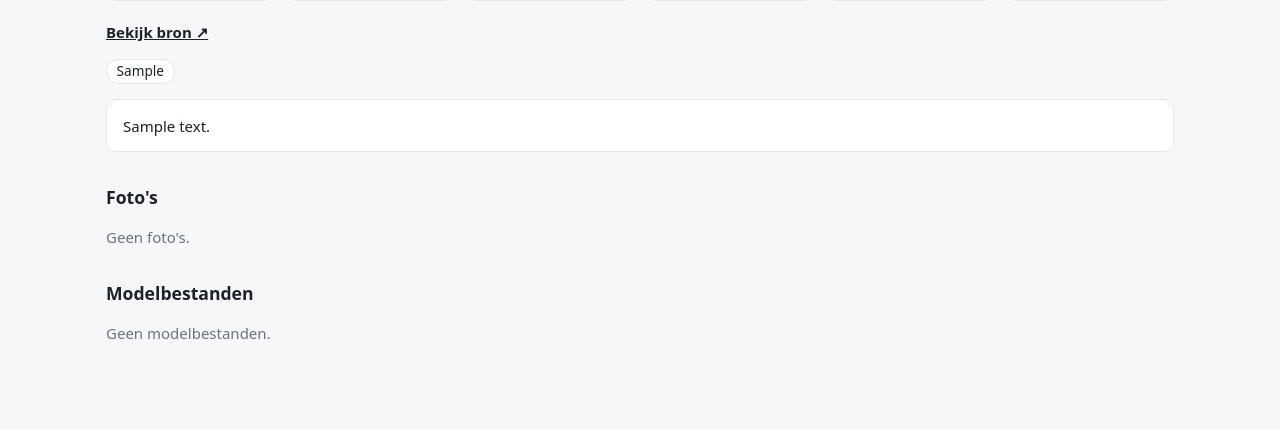
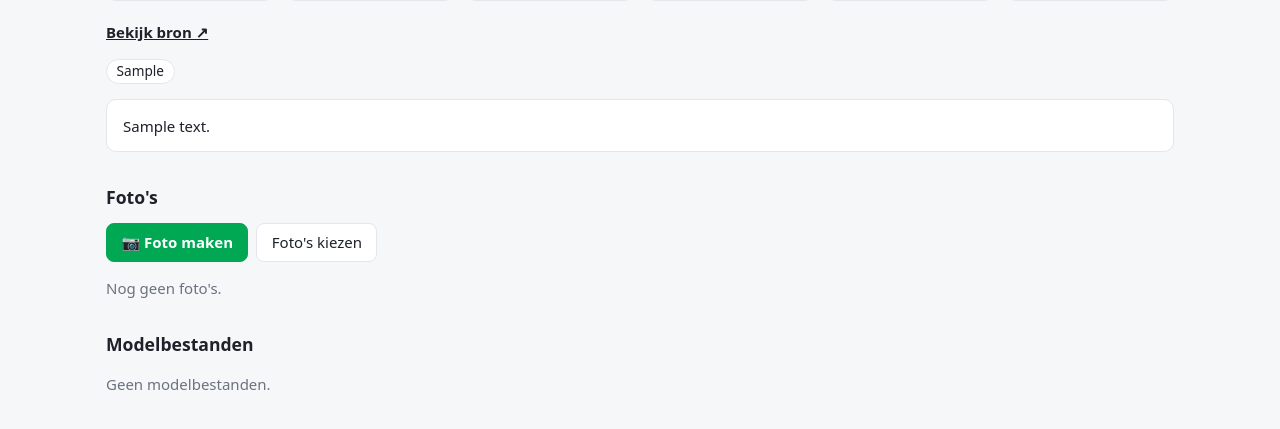
Before and after one commit to emphyri0/printvault, a Flask app: page /print/1 in a window 1280 px wide. Shown: the part 303-732 px from the top of the page. Run offline with Flask 3, Linux system fonts and the light colour scheme; tables that the repository leaves empty hold one stand-in row (values such as "Sample post").

Commit message:
Foto's: snel uploaden, camera op gsm en omslagfoto kiezen
- Op de printpagina: 'Foto maken' (opent de camera op gsm) en meerdere
  foto's tegelijk kiezen, zonder het bewerkformulier.
- Omslagfoto per print instelbaar; standaard de eerste echte foto,
  slicer- en MakerWorld-thumbnails enkel als terugval.

Co-Authored-By: Claude Opus 5.5 <noreply@anthropic.com>

```diff
--- a/app.py
+++ b/app.py
@@ -86,7 +86,7 @@ def init_db():
         for col, typ in [("printer_id", "INTEGER REFERENCES printers(id) ON DELETE SET NULL"),
                          ("source_url", "TEXT"), ("designer", "TEXT"), ("license", "TEXT"),
                          ("infill", "TEXT"), ("plate_type", "TEXT"), ("nozzle_temp", "INTEGER"),
-                         ("bed_temp", "INTEGER"), ("plate", "INTEGER")]:
+                         ("bed_temp", "INTEGER"), ("plate", "INTEGER"), ("cover_file_id", "INTEGER")]:
             if col not in cols:
                 db.execute(f"ALTER TABLE prints ADD COLUMN {col} {typ}")
 
@@ -211,6 +211,14 @@ def save_uploads(print_id, uploads):
         flash("Overgeslagen (onbekend bestandstype): " + ", ".join(skipped), "warn")
 
 
+# Omslagfoto: gekozen foto, anders de eerste echte foto, anders een slicer-/MakerWorld-thumbnail.
+COVER_SQL = """COALESCE(
+    (SELECT f.stored_name FROM files f WHERE f.id = p.cover_file_id AND f.print_id = p.id AND f.kind = 'photo'),
+    (SELECT f.stored_name FROM files f WHERE f.print_id = p.id AND f.kind = 'photo'
+       ORDER BY (f.original_name LIKE 'thumbnail-plaat-%' OR f.original_name LIKE 'makerworld-cover.%'), f.id
+       LIMIT 1))"""
+
+
 def get_print(print_id):
     row = get_db().execute("SELECT * FROM prints WHERE id = ?", (print_id,)).fetchone()
     if row is None:
@@ -248,9 +256,7 @@ def index():
     material = request.args.get("material", "")
     status = request.args.get("status", "")
     printer = num(request.args.get("printer"), int)
-    sql = """SELECT p.*, pr.name AS printer_name,
-               (SELECT stored_name FROM files f WHERE f.print_id = p.id AND f.kind = 'photo'
-                ORDER BY f.id LIMIT 1) AS cover
+    sql = f"""SELECT p.*, pr.name AS printer_name, {COVER_SQL} AS cover
              FROM prints p LEFT JOIN printers pr ON pr.id = p.printer_id WHERE 1=1"""
     args = []
     if printer:
@@ -377,7 +383,8 @@ def show_print(print_id):
     db = get_db()
     files = db.execute("SELECT * FROM files WHERE print_id = ? ORDER BY id", (print_id,)).fetchall()
     printer = db.execute("SELECT * FROM printers WHERE id = ?", (p["printer_id"],)).fetchone() if p["printer_id"] else None
-    return render_template("detail.html", p=p, printer=printer,
+    cover = db.execute(f"SELECT {COVER_SQL} FROM prints p WHERE p.id = ?", (print_id,)).fetchone()[0]
+    return render_template("detail.html", p=p, printer=printer, cover=cover,
                            photos=[f for f in files if f["kind"] == "photo"],
                            models=[f for f in files if f["kind"] == "model"])
 
@@ -415,6 +422,30 @@ def delete_print(print_id):
     db.commit()
     flash("Print verwijderd.", "ok")
     return redirect(url_for("index"))
+
+
+@app.route("/print/<int:print_id>/photos", methods=["POST"])
+def add_photos(print_id):
+    get_print(print_id)
+    uploads = [f for f in request.files.getlist("photos") if f and f.filename]
+    photos = [f for f in uploads if ext_of(f.filename) in PHOTO_EXT]
+    if len(photos) < len(uploads):
+        flash("Alleen foto's (jpg, png, webp, gif) kunnen hier; andere bestanden zijn overgeslagen.", "warn")
+    if photos:
+        save_uploads(print_id, photos)
+        flash(f"{len(photos)} " + ("foto" if len(photos) == 1 else "foto's") + " toegevoegd.", "ok")
+    return redirect(url_for("show_print", print_id=print_id) + "#fotos")
+
+
+@app.route("/file/<int:file_id>/cover", methods=["POST"])
+def set_cover(file_id):
+    db = get_db()
+    f = db.execute("SELECT * FROM files WHERE id = ? AND kind = 'photo'", (file_id,)).fetchone()
+    if f is None:
+        abort(404)
+    db.execute("UPDATE prints SET cover_file_id = ? WHERE id = ?", (file_id, f["print_id"]))
+    db.commit()
+    return redirect(url_for("show_print", print_id=f["print_id"]) + "#fotos")
 
 
 @app.route("/file/<int:file_id>/delete", methods=["POST"])
--- a/static/style.css
+++ b/static/style.css
@@ -86,7 +86,7 @@ input, select, textarea { font: inherit; color: var(--text); background: var(--p
 .photos { display: grid; grid-template-columns: repeat(auto-fill, minmax(180px, 1fr)); gap: .75rem; }
 .photos figure { position: relative; margin: 0; }
 .photos img { width: 100%; aspect-ratio: 1; object-fit: cover; border-radius: 10px; display: block; }
-.photos form { position: absolute; top: .4rem; right: .4rem; }
+.photos form.del { position: absolute; top: .4rem; right: .4rem; }
 .x { border: 0; background: rgba(0,0,0,.55); color: #fff; width: 1.7rem; height: 1.7rem; border-radius: 50%; cursor: pointer; font-size: 1rem; line-height: 1; }
 .files { list-style: none; padding: 0; margin: 0; }
 .files li { display: flex; align-items: center; gap: .75rem; background: var(--panel); border: 1px solid var(--line);
@@ -119,3 +119,12 @@ nav { display: flex; align-items: center; gap: 1rem; flex-wrap: wrap; }
 .apply input { width: 3.2rem; padding: .3rem .4rem; }
 .apply .btn { padding: .3rem .6rem; font-size: .85rem; }
 .import code { font-size: .85em; }
+
+.photo-upload { display: flex; gap: .5rem; flex-wrap: wrap; margin-bottom: .9rem; }
+.photo-upload label { cursor: pointer; }
+.photos figure.is-cover img { outline: 3px solid var(--accent); outline-offset: -3px; }
+.cover-tag, .cover-btn button { position: absolute; left: .4rem; bottom: .4rem; font-size: .75rem; font-weight: 600;
+  border-radius: 99px; padding: .15rem .55rem; border: 0; }
+.cover-tag { background: var(--accent); color: var(--accent-text); }
+.cover-btn button { background: rgba(0,0,0,.55); color: #fff; cursor: pointer; opacity: .85; }
+.cover-btn button:hover { opacity: 1; }
--- a/templates/detail.html
+++ b/templates/detail.html
@@ -37,17 +37,30 @@
 {% if p.tags %}<p class="tags">{% for t in p.tags.split(", ") %}<a href="{{ url_for('index', q=t) }}">{{ t }}</a>{% endfor %}</p>{% endif %}
 {% if p.notes %}<div class="notes">{{ p.notes }}</div>{% endif %}
 
-<h2>Foto's</h2>
+<h2 id="fotos">Foto's</h2>
+<form class="photo-upload" method="post" action="{{ url_for('add_photos', print_id=p.id) }}" enctype="multipart/form-data">
+  <label class="btn primary">📷 Foto maken
+    <input type="file" name="photos" accept="image/*" capture="environment" hidden onchange="this.form.submit()">
+  </label>
+  <label class="btn">Foto's kiezen
+    <input type="file" name="photos" accept="image/*" multiple hidden onchange="this.form.submit()">
+  </label>
+</form>
 {% if photos %}
 <div class="photos">
   {% for f in photos %}
-  <figure>
+  <figure class="{{ 'is-cover' if f.stored_name == cover }}">
     <a href="{{ url_for('uploaded', stored_name=f.stored_name) }}" target="_blank"><img src="{{ url_for('uploaded', stored_name=f.stored_name) }}" alt="{{ f.original_name }}" loading="lazy"></a>
-    <form method="post" action="{{ url_for('delete_file', file_id=f.id) }}"><button class="x" title="Verwijder foto">×</button></form>
+    {% if f.stored_name == cover %}
+    <span class="cover-tag">omslag</span>
+    {% else %}
+    <form class="cover-btn" method="post" action="{{ url_for('set_cover', file_id=f.id) }}"><button title="Gebruik als omslagfoto in het overzicht">★ omslag</button></form>
+    {% endif %}
+    <form class="del" method="post" action="{{ url_for('delete_file', file_id=f.id) }}"><button class="x" title="Verwijder foto">×</button></form>
   </figure>
   {% endfor %}
 </div>
-{% else %}<p class="empty">Geen foto's.</p>{% endif %}
+{% else %}<p class="empty">Nog geen foto's.</p>{% endif %}
 
 <h2>Modelbestanden</h2>
 {% if models %}
```
